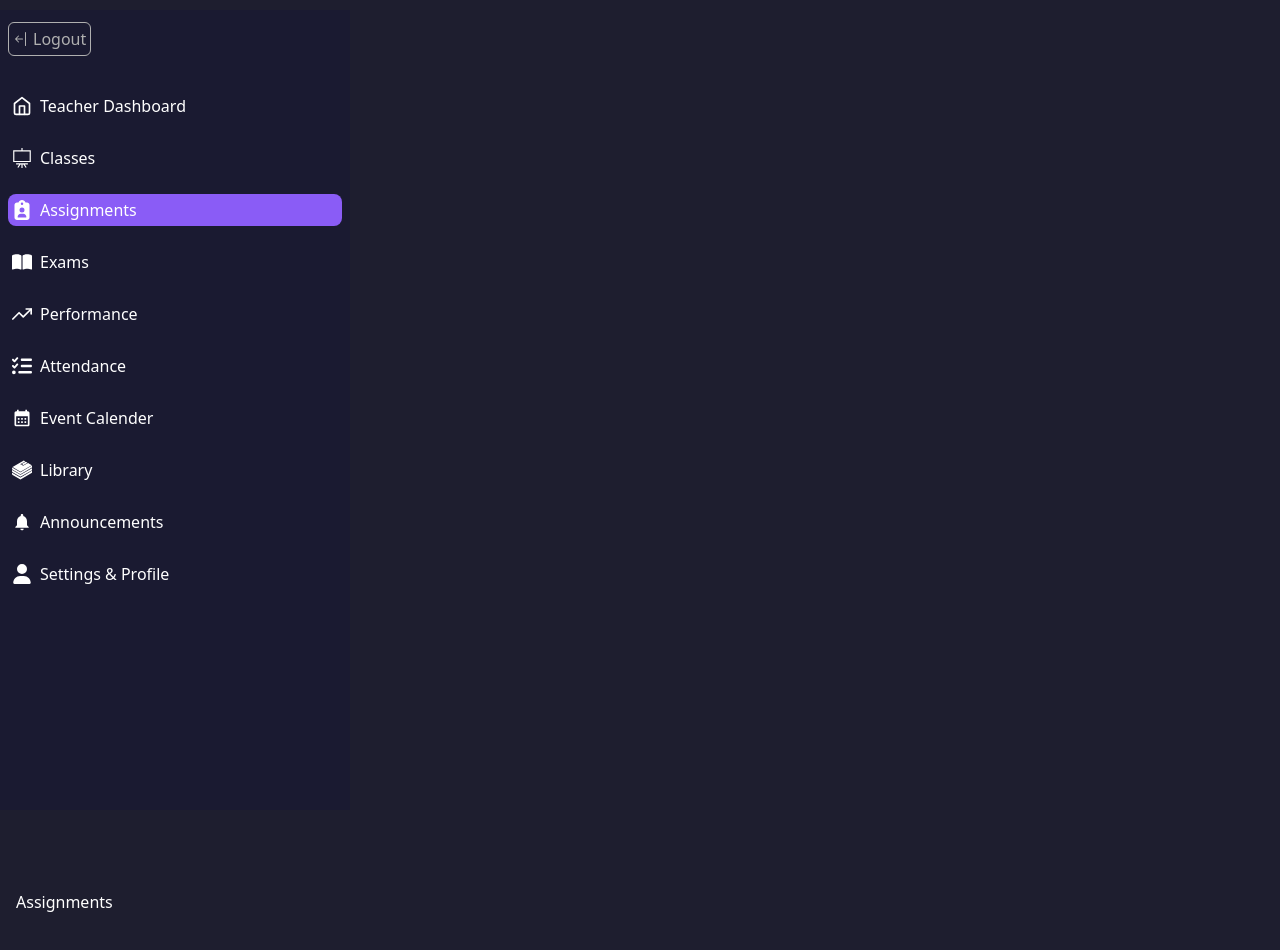
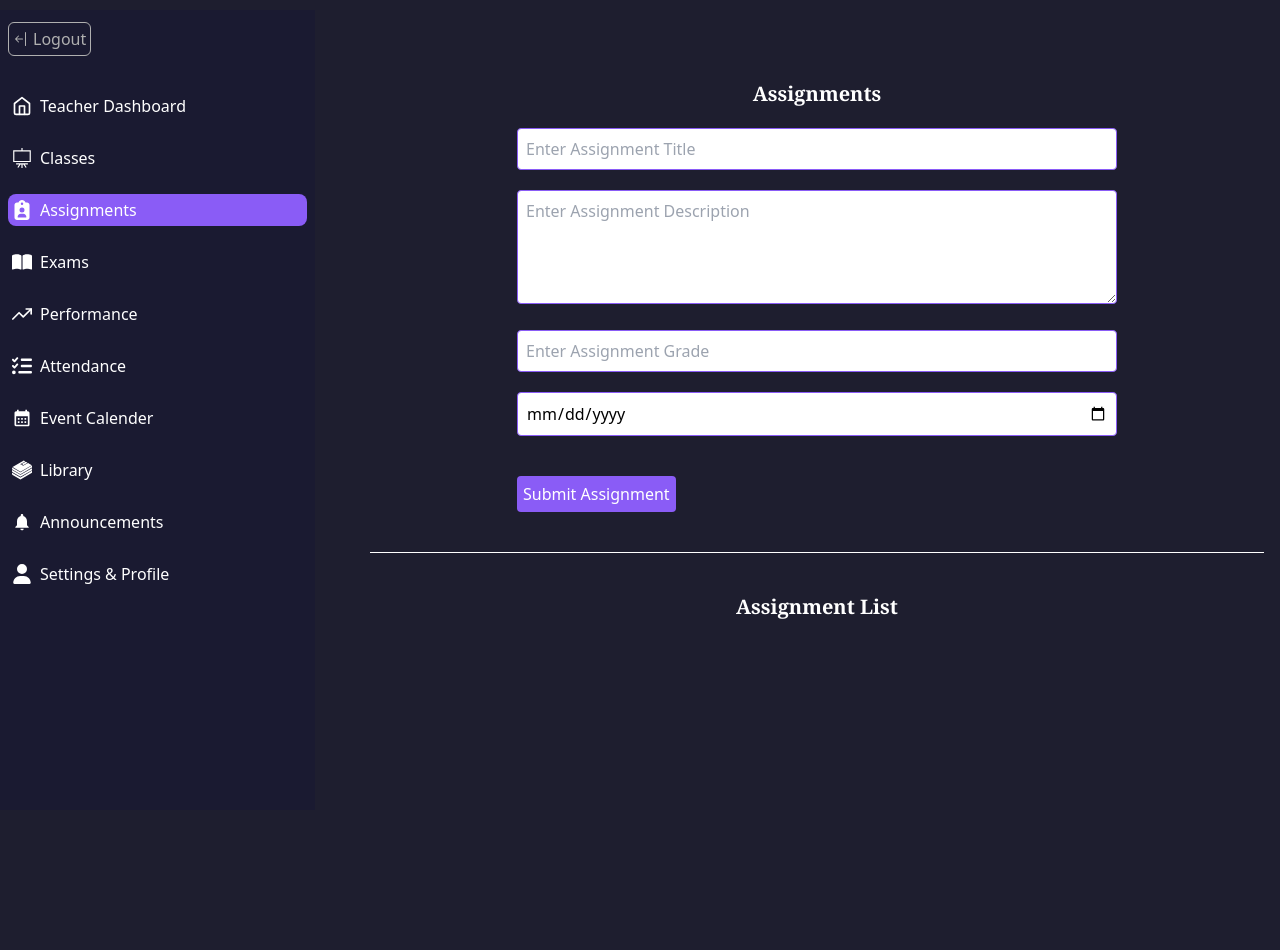
Before and after one commit to rawbil/Scheduliq-1.0, a Next.js app in the folder frontend/: page /teachers/assignments in a window 1280 px wide. Shown: the top 950 px of the page. After the commit the page ends 810 px from the top, so only its background shows below. Built offline with nearby package versions, Linux system fonts and the light colour scheme.

Commit message:
update teachers layout, assignments

```diff
--- a/frontend/app/teachers/assignments/page.tsx
+++ b/frontend/app/teachers/assignments/page.tsx
@@ -2,6 +2,26 @@
 
 export default function Assignments() {
     return (
-        <div>Assignments</div>
+        <div className="max-768px:mt-10">
+            <h2 className="text-center text-xl font-serif font-semibold mb-5">Assignments</h2>
+            <form className="max-w-[600px] w-full mx-auto">
+                <input type="text" name="assignmentTitle" id="assignmentTitle" placeholder="Enter Assignment Title" className="w-full border-[1.5px] border-purple rounded p-2 mb-5 text-black" />
+
+                <textarea name="assignmentDescription" id="assignmentDescription" className="w-full p-2 border-[1.5px] border-purple rounded text-black mb-5" rows={4} placeholder="Enter Assignment Description"></textarea>
+
+                <input type="text" name="assignmentGrade" id="assignmentGrade" placeholder="Enter Assignment Grade" className="w-full border-[1.5px] border-purple rounded p-2 mb-5 text-black" />
+
+                <input type="date" name="assignmentDeadline" id="assignmentDeadline" placeholder="Enter Assignment Deadline" className="w-full border-[1.5px] border-purple rounded p-2 mb-5 text-black" />
+
+                <button type="submit" className="bg-purple mt-5 rounded p-1.5 hover:bg-purple/90">Submit Assignment</button>
+            </form>
+            <hr className="mt-10" />
+
+            {/* Assignment List */}
+            <div className="mt-10">
+                <h2 className="text-center font-serif font-semibold text-xl">Assignment List</h2>
+                {/* add assignment list here */}
+            </div>
+        </div>
     )
 }
--- a/frontend/app/teachers/layout.tsx
+++ b/frontend/app/teachers/layout.tsx
@@ -3,7 +3,7 @@ import TeacherSidebar from "@/components/TeacherSidebar";
 
 export default function TeacherLayout({children}: Readonly<{children: React.ReactNode}>) {
     return (
-    <div>
+    <div className="flex gap-1">
         <TeacherSidebar />
         <main className="admin-children 768px:pt-20 px-4 max-768px:mt-10">{children}</main>
     </div>
```
